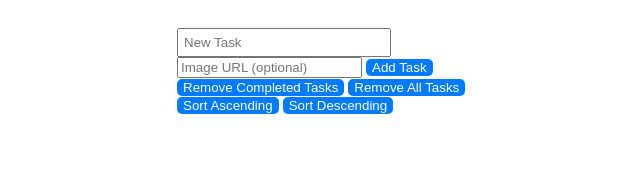
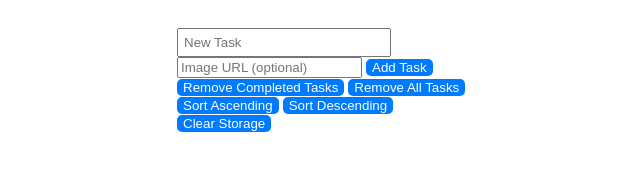
Before and after one commit to Mat203/WT_7-8_Talalaievskiy, a plain HTML site: page index.html in a window 1280 px wide. Shown: the whole page, without its empty margins (313-953 px from the left). Drawn offline with Linux system fonts and the light colour scheme.

Commit message:
Clear button

```diff
--- a/index.html
+++ b/index.html
@@ -14,6 +14,7 @@
         <button id="remove-all" onclick="removeAllTasks()">Remove All Tasks</button>
         <button id="sort-asc" onclick="sortTasksAsc()">Sort Ascending</button>
         <button id="sort-desc" onclick="sortTasksDesc()">Sort Descending</button>
+        <button id="clear-storage" onclick="clearStorage()">Clear Storage</button>
         <ul id="task-list"></ul>
     </div>
     <script src="scripts/script.js"></script>
```
